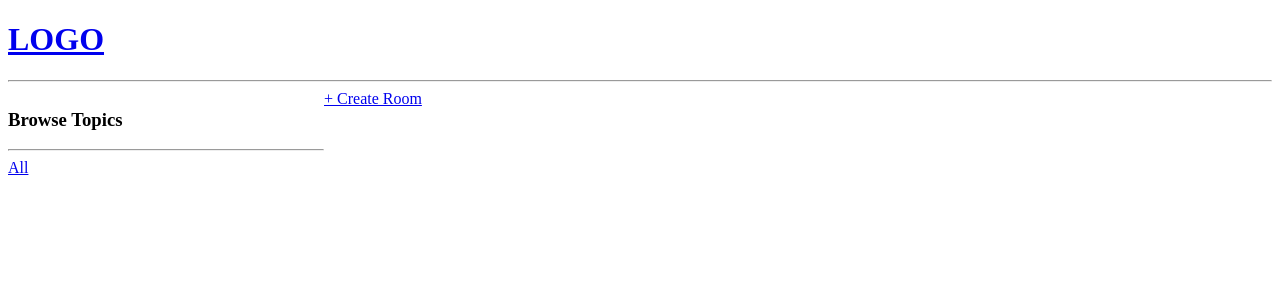
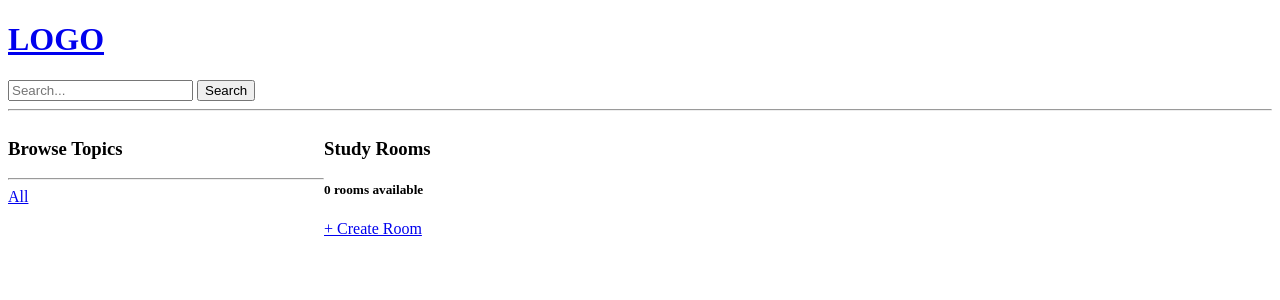
Before and after one commit to piyakker/StudyBuddy, a Django app: page / in a window 1280 px wide. Shown: the top 300 px of the page. Run offline with Django 3.2, Linux system fonts and the light colour scheme; data that the repository does not hold is empty.

Commit message:
add search bar to home

```diff
--- a/base/templates/base/home.html
+++ b/base/templates/base/home.html
@@ -24,6 +24,8 @@
   </div>
 
   <div>
+    <h3>Study Rooms</h3>
+    <h5>{{rooms.count}} rooms available</h5>
     <a href="{% url 'create-room' %}">+ Create Room</a>
     <div>
       {% for room in rooms %}
--- a/base/views.py
+++ b/base/views.py
@@ -1,4 +1,5 @@
 from django.shortcuts import render, redirect
+from django.db.models import Q
 from .forms import RoomForm
 from .models import Room, Topic
 
@@ -7,7 +8,11 @@ from .models import Room, Topic
 
 def home(request):
     q = request.GET.get('q') if request.GET.get('q') else ''
-    rooms = Room.objects.filter(topic__name__icontains=q)
+    rooms = Room.objects.filter(
+        Q(topic__name__icontains=q) |
+        Q(name__icontains=q) |
+        Q(description__icontains=q)
+    )
     topics = Topic.objects.all()
     context = {'rooms': rooms, 'topics': topics}
     return render(request, 'base/home.html',  context)
--- a/templates/navbar.html
+++ b/templates/navbar.html
@@ -2,4 +2,9 @@
   <h1>LOGO</h1>
 </a>
 
+<form action="{% url 'home' %}" method="GET">
+  <input type="text" name="q" placeholder="Search...">
+  <button type="submit">Search</button>
+</form>
+
 <hr>
```
